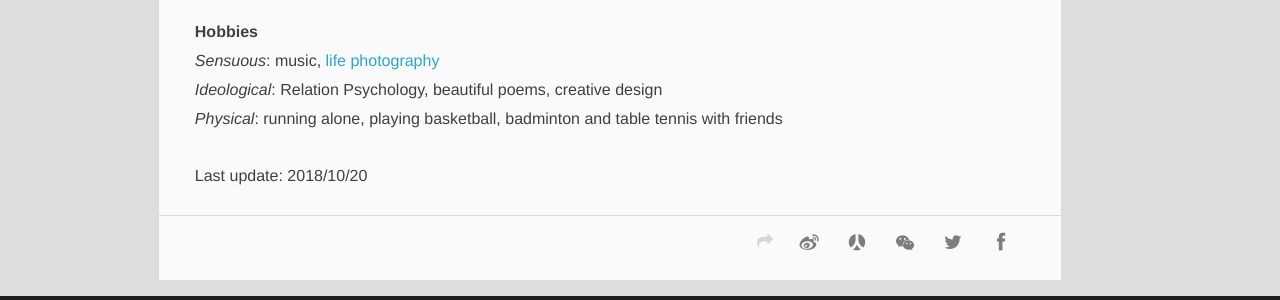
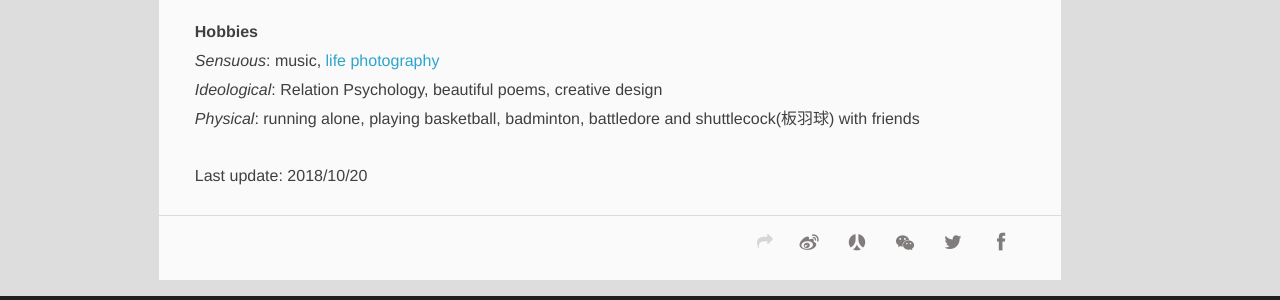
Before and after one commit to PAULYZHENG/paulyzheng.github.io, a Jekyll site: the page built from about/index.html, in a window 1280 px wide. Shown: the part 1354-1654 px from the top of the page. Built offline with Jekyll 4.4.1, drawn with Linux system fonts in a browser that asks for light colours; comment, search, counter and statistics services are not loaded.

Commit message:
Update index.html

```diff
--- a/about/index.html
+++ b/about/index.html
@@ -54,7 +54,7 @@ and submitted to <I>Computer-Aided Design</I> in a month.<br/>
 <br/>
 <I>Sensuous</I>: music, <a href="https://paulyzheng.github.io/photograph" title="photo" itemprop="url">life photography</a><br/>
 <I>Ideological</I>: Relation Psychology, beautiful poems, creative design<br/>
-<I>Physical</I>: running alone, playing basketball, badminton and table tennis with friends<br/>
+<I>Physical</I>: running alone, playing basketball, badminton, battledore and shuttlecock(板羽球) with friends<br/>
 
 <br/>
 Last update: 2018/10/20
```
